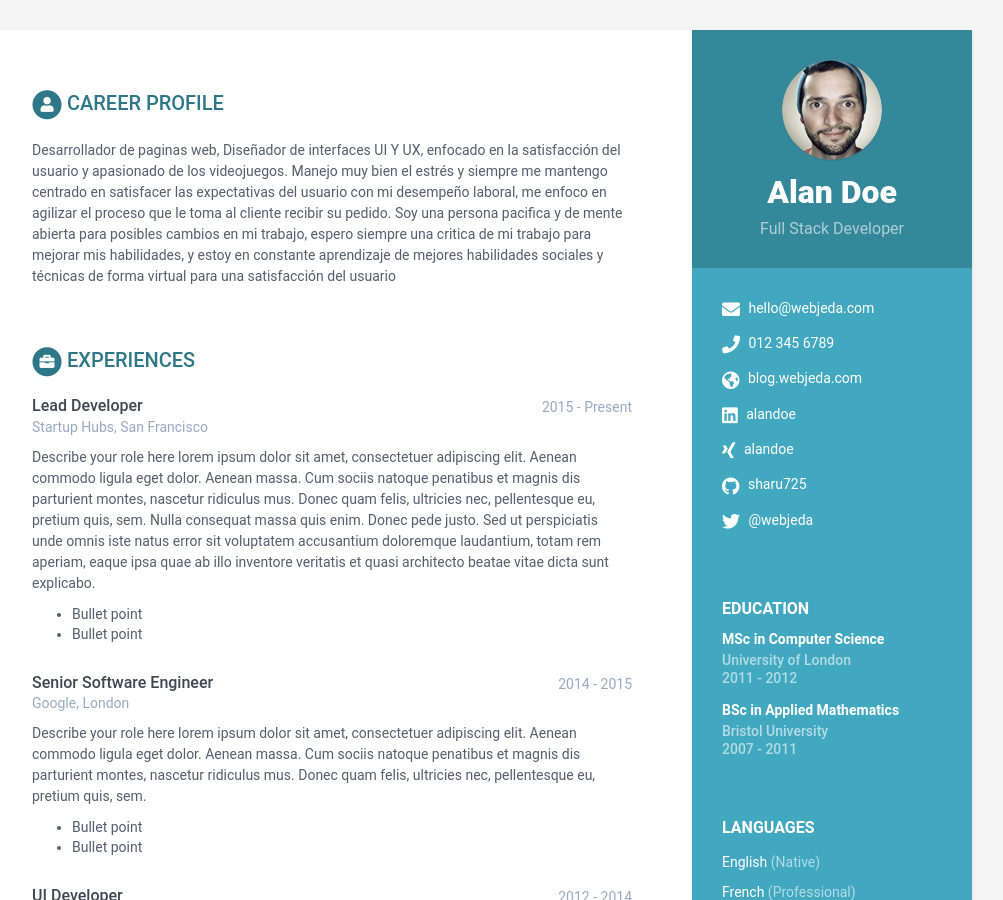
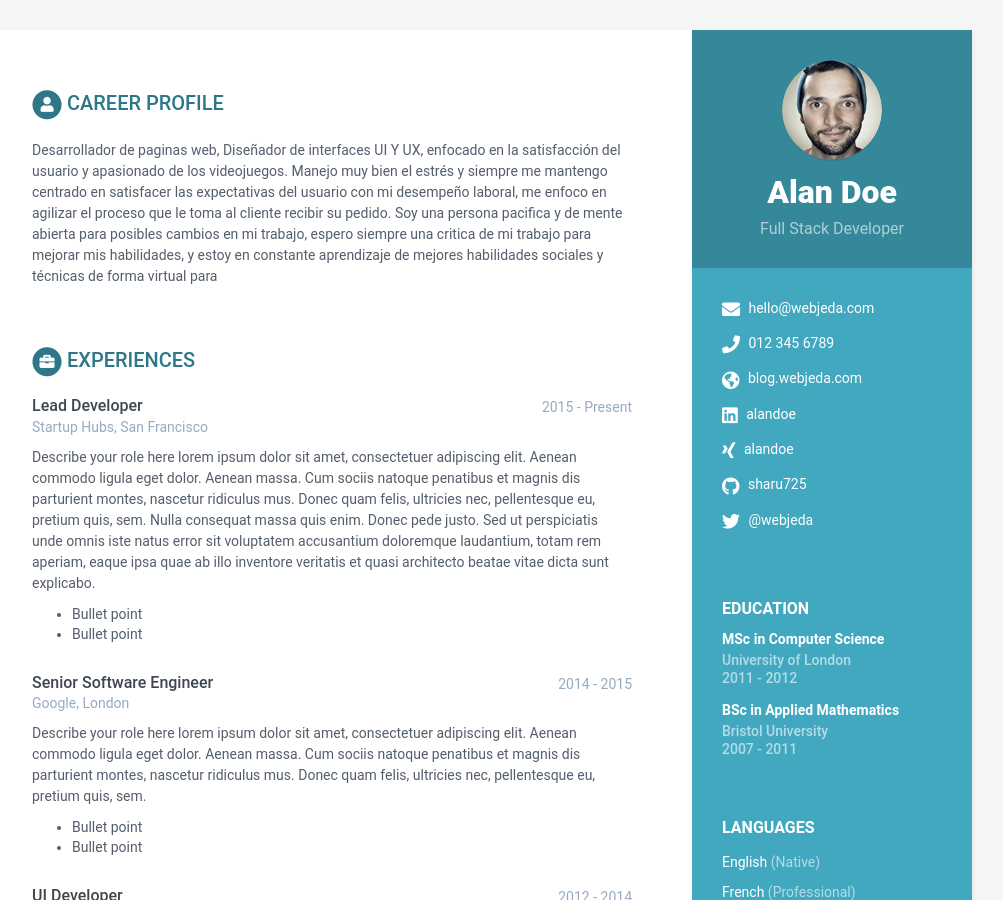
Before and after one commit to KevinC99/good-birch-4e19a, a Jekyll site: the page built from index.html, in a window 1280 px wide and 900 px high. Shown: the whole window, without its empty margins (168-1171 px from the left). Built offline with Jekyll 4.4.1, drawn with Linux system fonts in a browser that asks for light colours.

Commit message:
data.yml: updated summary in career-profile

```diff
--- a/_data/data.yml
+++ b/_data/data.yml
@@ -40,8 +40,8 @@ career-profile:
     proceso que le toma al cliente recibir su pedido. Soy una persona pacifica y
     de mente abierta para posibles cambios en mi trabajo, espero siempre una
     critica de mi trabajo para mejorar mis habilidades, y estoy en constante
-    aprendizaje de mejores habilidades sociales y técnicas de forma virtual para
-    una satisfacción del usuario
+    aprendizaje de mejores habilidades sociales y técnicas de forma virtual
+    para
 education:
   - degree: MSc in Computer Science
     university: University of London
```
